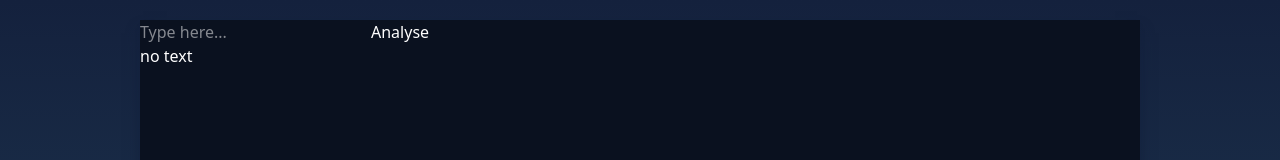
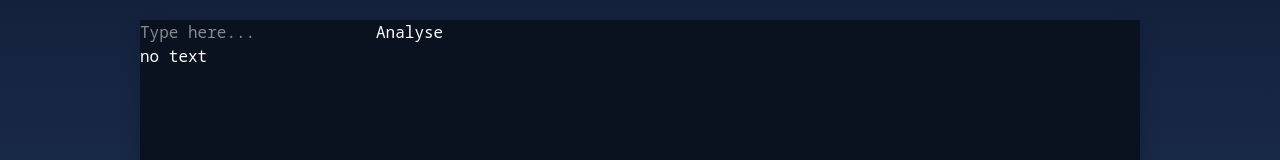
Before and after one commit to EstesJorie/LetterAnalyser, a React (Vite) app: page / in a window 1280 px wide. Shown: the top 160 px of the page. Built offline with nearby package versions, Linux system fonts and the light colour scheme; the HTML template or start-up script is replaced by a standard one.

Commit message:
Add font Noto Sans Mono

```diff
--- a/index.html
+++ b/index.html
@@ -6,6 +6,9 @@
     <meta name="viewport" content="width=device-width, initial-scale=1.0" />
     <title>Vite + React</title>
     <link href="/src/styles.css" rel="stylesheet">
+    <link rel="preconnect" href="https://fonts.googleapis.com">
+    <link rel="preconnect" href="https://fonts.gstatic.com" crossorigin>
+    <link href="https://fonts.googleapis.com/css2?family=Noto+Sans+Mono:wght@100..900&display=swap" rel="stylesheet">
   </head>
   <body>
     <div id="root"></div>
--- a/src/styles.css
+++ b/src/styles.css
@@ -1,4 +1,8 @@
 @import "tailwindcss";
+
+* {
+    font-family: "Noto Sans Mono", serif;
+}
 
 .bggradient {
     @apply bg-gradient-to-b from-[#14213d] to-[#284b63];
```
